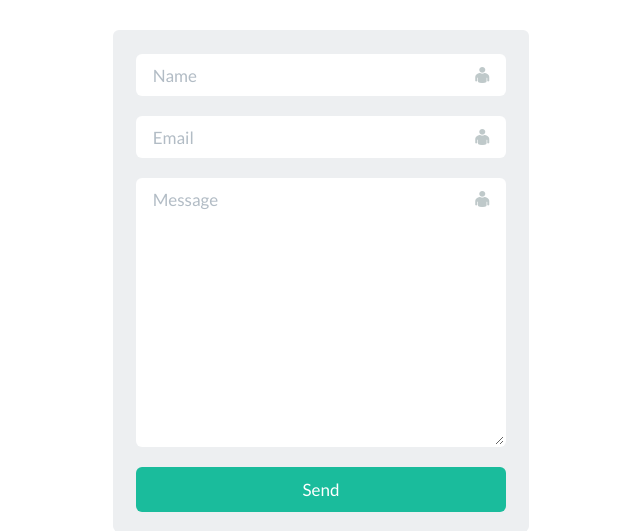
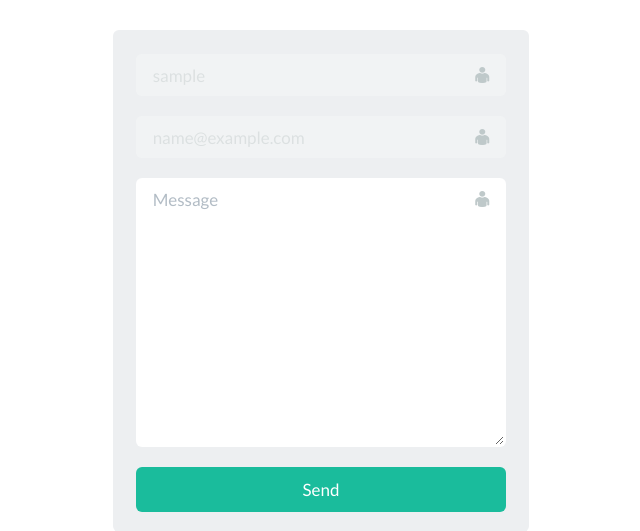
Before and after one commit to HackerPandasSPicO/CloudPic, a Django app: page /contact/ in a window 1280 px wide. Shown: the part 53-584 px from the top of the page, without its empty margins (319-959 px from the left). Run offline with Django 3.2, Linux system fonts and the light colour scheme; the visitor is signed in with stand-in values (Sample User, id 1); some libraries are stand-ins or nearby versions.

Commit message:
Add DS_Store to .gitignore. Fill name and email in contact if the user is logged in.

```diff
--- a/organizer/website/templates/contact.html
+++ b/organizer/website/templates/contact.html
@@ -5,11 +5,11 @@
     <form method="POST" action="{% url 'contact' %}" role="form">
         {% csrf_token %}
         <div class="form-group">
-          <input type="text" class="form-control login-field" name="sender_name" value="" placeholder="Name" id="contact-name">
+          <input type="text" class="form-control login-field" name="sender_name" value="{% if user.is_authenticated %}{{ user.username }}{% endif %}" placeholder="Name" id="contact-name" {% if user.is_authenticated %}disabled="1"{% endif %}>
           <label class="login-field-icon fui-user" for="contact-name"></label>
         </div>
         <div class="form-group">
-          <input type="text" class="form-control login-field" name="email" value="" placeholder="Email" id="contact-email">
+          <input type="text" class="form-control login-field" name="email" value="{% if user.is_authenticated %}{{ user.email }}{% endif %}" placeholder="Email" id="contact-email" {% if user.is_authenticated %}disabled="1"{% endif %}>
           <label class="login-field-icon fui-user" for="contact-email"></label>
         </div>
         <div class="form-group">
```
Also changed, not shown: 1 other file.
